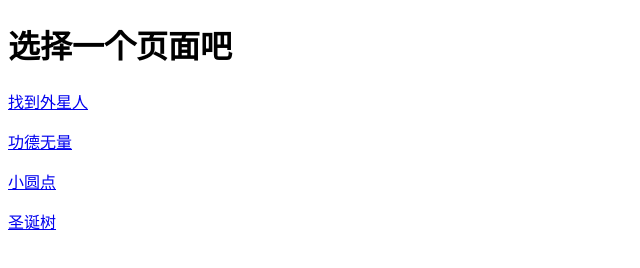
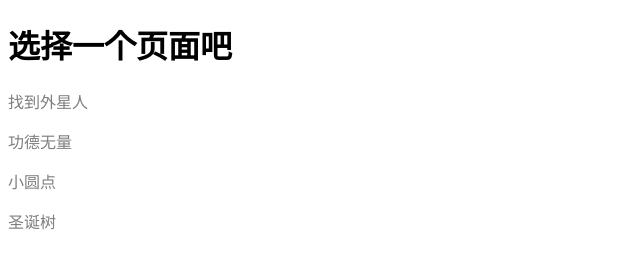
Before and after one commit to Yorkeryu/Yorkeryu.github.io, a plain HTML site: page index.html in a window 1280 px wide. Shown: the whole page, without its empty margins (0-640 px from the left). Drawn offline with Linux system fonts and the light colour scheme.

Commit message:
Update index.html

```diff
--- a/index.html
+++ b/index.html
@@ -3,6 +3,14 @@
 <head>
 <meta charset="utf-8">
 <title>欢迎 welcome</title>
+<style>
+ a{
+        background-color:white;
+        opacity:0.5;
+        text-decoration: none;
+        color: black;
+      }
+</style>
 </head>
 <body>
 
```
